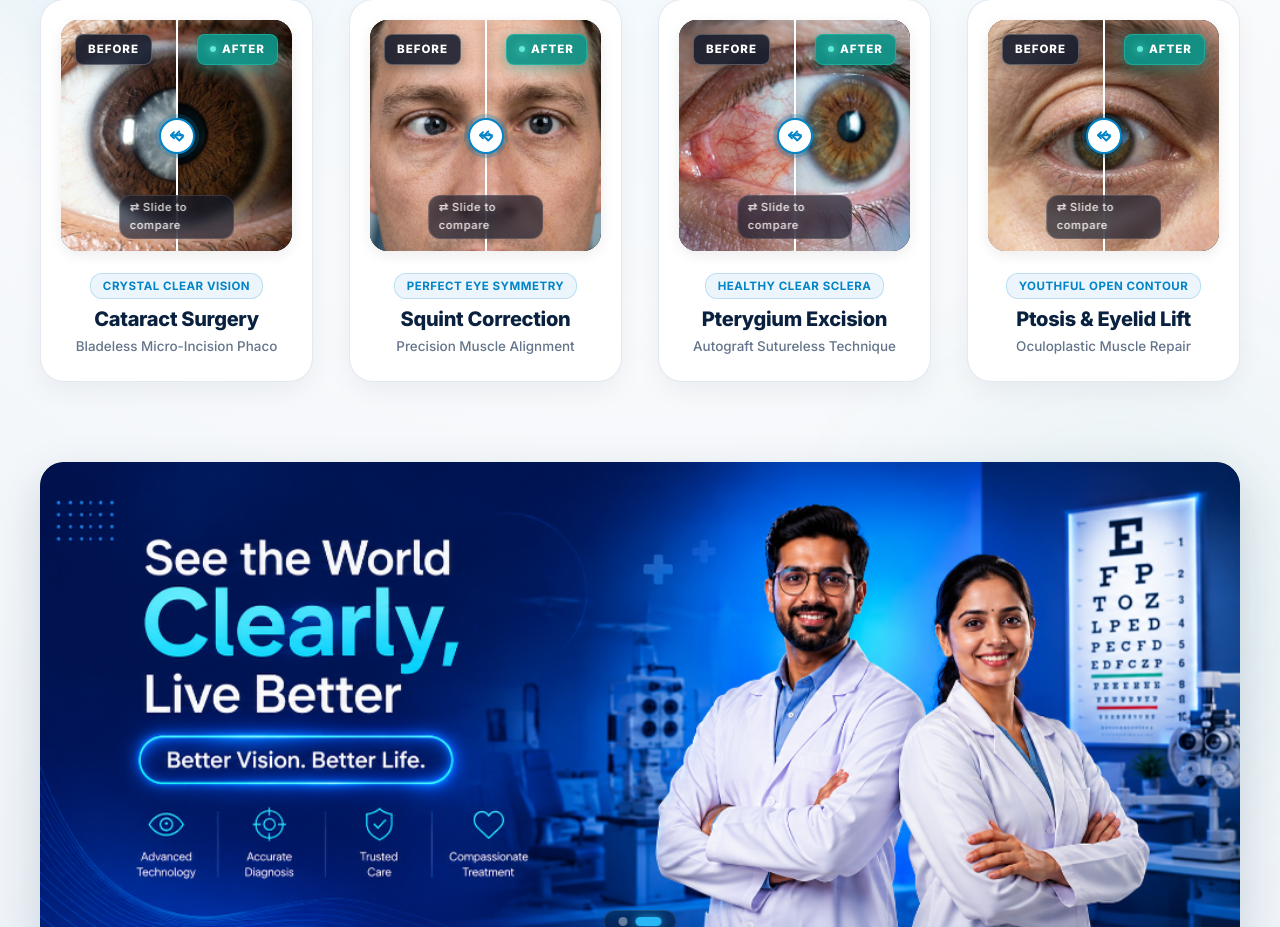
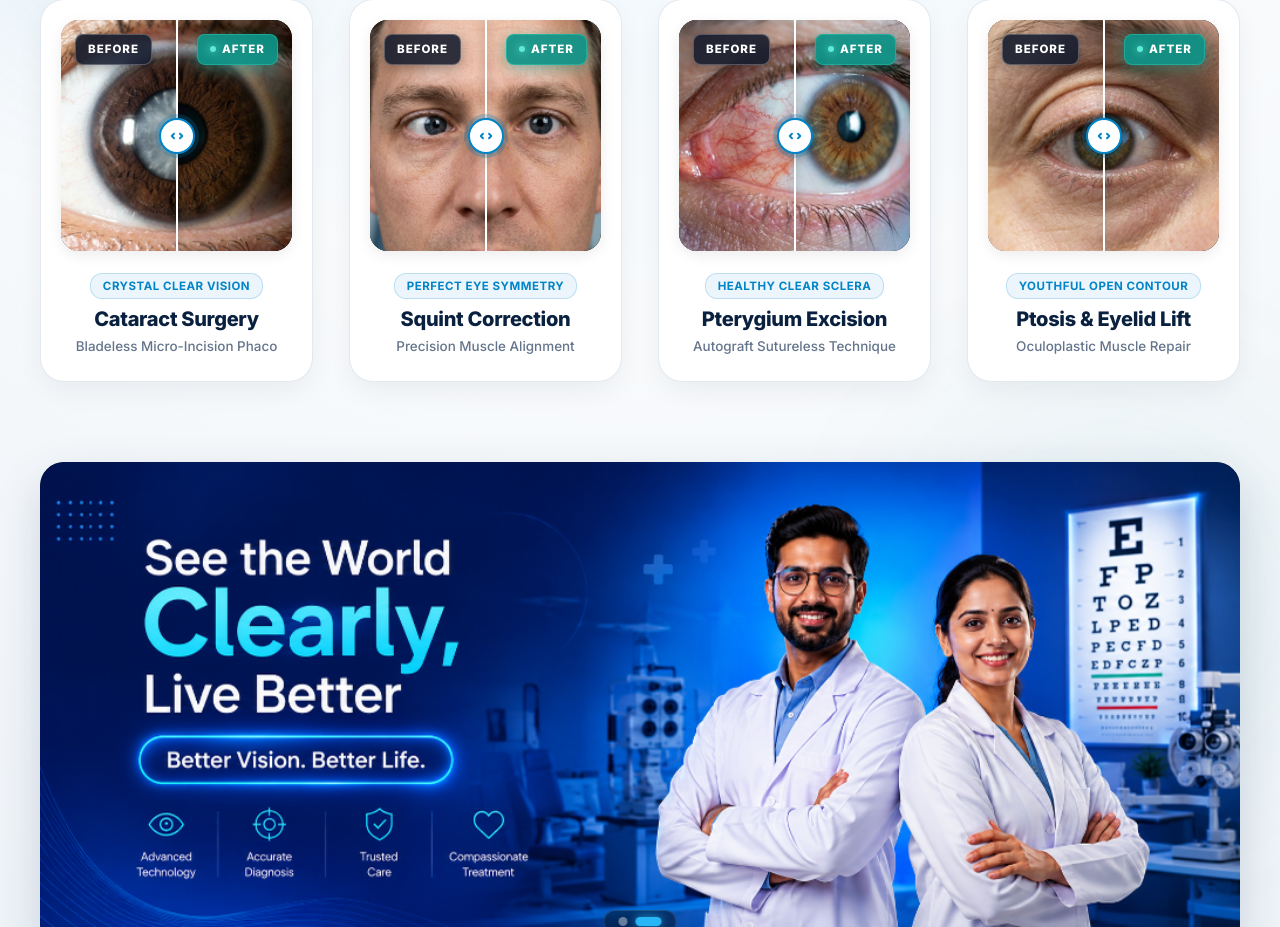
Before and after one commit to pkfiziks742004/Delhi-Eye-Hospital, a Next.js app: page / in a window 1280 px wide. Shown: the part 7240-8167 px from the top of the page. Built offline with nearby package versions, Linux system fonts and the light colour scheme.

Commit message:
feat: clean up Before & After slider icon, remove image overlay hint, and polish banner slider

```diff
--- a/src/components/RealTransformations.css
+++ b/src/components/RealTransformations.css
@@ -258,31 +258,6 @@
   box-shadow: 0 6px 20px rgba(0, 0, 0, 0.3), 0 0 0 6px rgba(2, 132, 199, 0.35);
 }
 
-/* Floating Hint */
-.drag-hint-pill {
-  position: absolute;
-  bottom: 12px;
-  left: 50%;
-  transform: translateX(-50%);
-  background: rgba(15, 23, 42, 0.75);
-  color: rgba(255, 255, 255, 0.9);
-  border: 1px solid rgba(255, 255, 255, 0.15);
-  padding: 3px 10px;
-  border-radius: 12px;
-  font-size: 0.7rem;
-  font-weight: 600;
-  letter-spacing: 0.5px;
-  backdrop-filter: blur(6px);
-  pointer-events: none;
-  opacity: 0.85;
-  transition: opacity 0.3s ease;
-  z-index: 6;
-}
-
-.interactive-split-box:hover .drag-hint-pill {
-  opacity: 0;
-}
-
 /* Card Info Section */
 .transform-card-info {
   margin-top: 1.35rem;
--- a/src/components/RealTransformations.tsx
+++ b/src/components/RealTransformations.tsx
@@ -132,19 +132,11 @@ function TransformationCard({ item }: { item: TransformationItem }) {
           style={{ left: `${sliderPosition}%` }}
         >
           <div className="split-center-btn" aria-label="Drag to compare before and after">
-            <svg width="18" height="18" viewBox="0 0 24 24" fill="none" stroke="currentColor" strokeWidth="2.5" strokeLinecap="round" strokeLinejoin="round">
-              <polyline points="15 18 9 12 15 6"></polyline>
-              <polyline points="9 18 3 12 9 6" style={{ display: 'none' }}></polyline>
-              <path d="m8 7-4 4 4 4"/>
-              <path d="M4 11h16"/>
-              <path d="m16 17 4-4-4-4"/>
+            <svg width="18" height="18" viewBox="0 0 24 24" fill="none" stroke="#0284c7" strokeWidth="2.5" strokeLinecap="round" strokeLinejoin="round">
+              <polyline points="8 9 5 12 8 15" />
+              <polyline points="16 9 19 12 16 15" />
             </svg>
           </div>
-        </div>
-
-        {/* Floating Interactive Hint */}
-        <div className="drag-hint-pill">
-          <span>⇄ Slide to compare</span>
         </div>
       </div>
 
--- a/src/components/VisionBannerSlider.tsx
+++ b/src/components/VisionBannerSlider.tsx
@@ -33,18 +33,6 @@ export default function VisionBannerSlider() {
     }, 4500);
     return () => clearInterval(interval);
   }, [isPaused]);
-
-  const handlePrev = (e: React.MouseEvent) => {
-    e.preventDefault();
-    e.stopPropagation();
-    setCurrentIndex((prev) => (prev === 0 ? bannerSlides.length - 1 : prev - 1));
-  };
-
-  const handleNext = (e: React.MouseEvent) => {
-    e.preventDefault();
-    e.stopPropagation();
-    setCurrentIndex((prev) => (prev + 1) % bannerSlides.length);
-  };
 
   const handleTouchStart = (e: React.TouchEvent) => {
     touchStartX.current = e.touches[0].clientX;
@@ -97,30 +85,6 @@ export default function VisionBannerSlider() {
         })}
       </div>
 
-      {/* Prev Navigation Arrow */}
-      <button
-        type="button"
-        className="vision-slider-btn prev-btn"
-        onClick={handlePrev}
-        aria-label="Previous Slide"
-      >
-        <svg width="20" height="20" viewBox="0 0 24 24" fill="none" stroke="currentColor" strokeWidth="2.5" strokeLinecap="round" strokeLinejoin="round">
-          <polyline points="15 18 9 12 15 6"></polyline>
-        </svg>
-      </button>
-
-      {/* Next Navigation Arrow */}
-      <button
-        type="button"
-        className="vision-slider-btn next-btn"
-        onClick={handleNext}
-        aria-label="Next Slide"
-      >
-        <svg width="20" height="20" viewBox="0 0 24 24" fill="none" stroke="currentColor" strokeWidth="2.5" strokeLinecap="round" strokeLinejoin="round">
-          <polyline points="9 18 15 12 9 6"></polyline>
-        </svg>
-      </button>
-
       {/* Indicator Dots */}
       <div className="vision-slider-dots">
         {bannerSlides.map((_, index) => (
```
